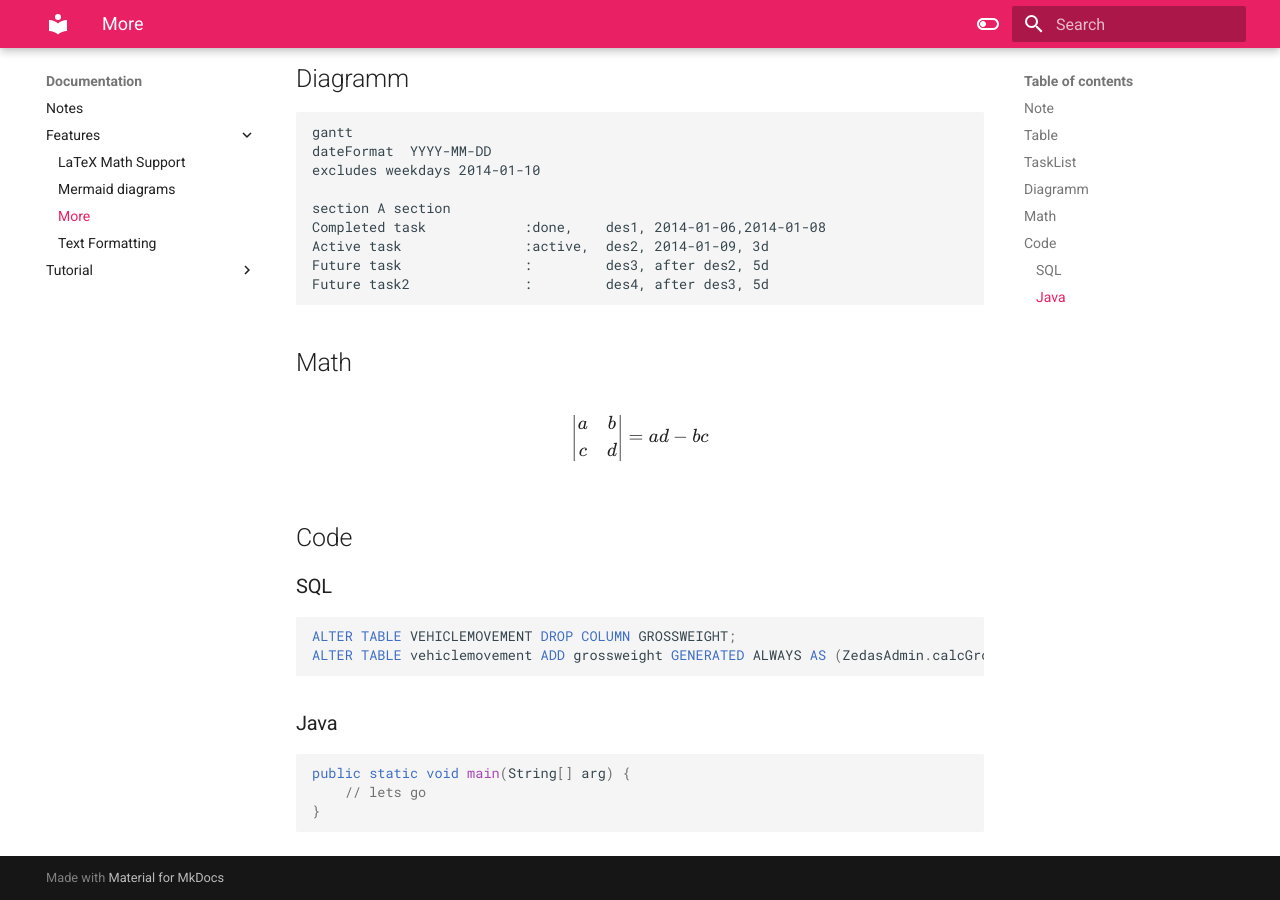
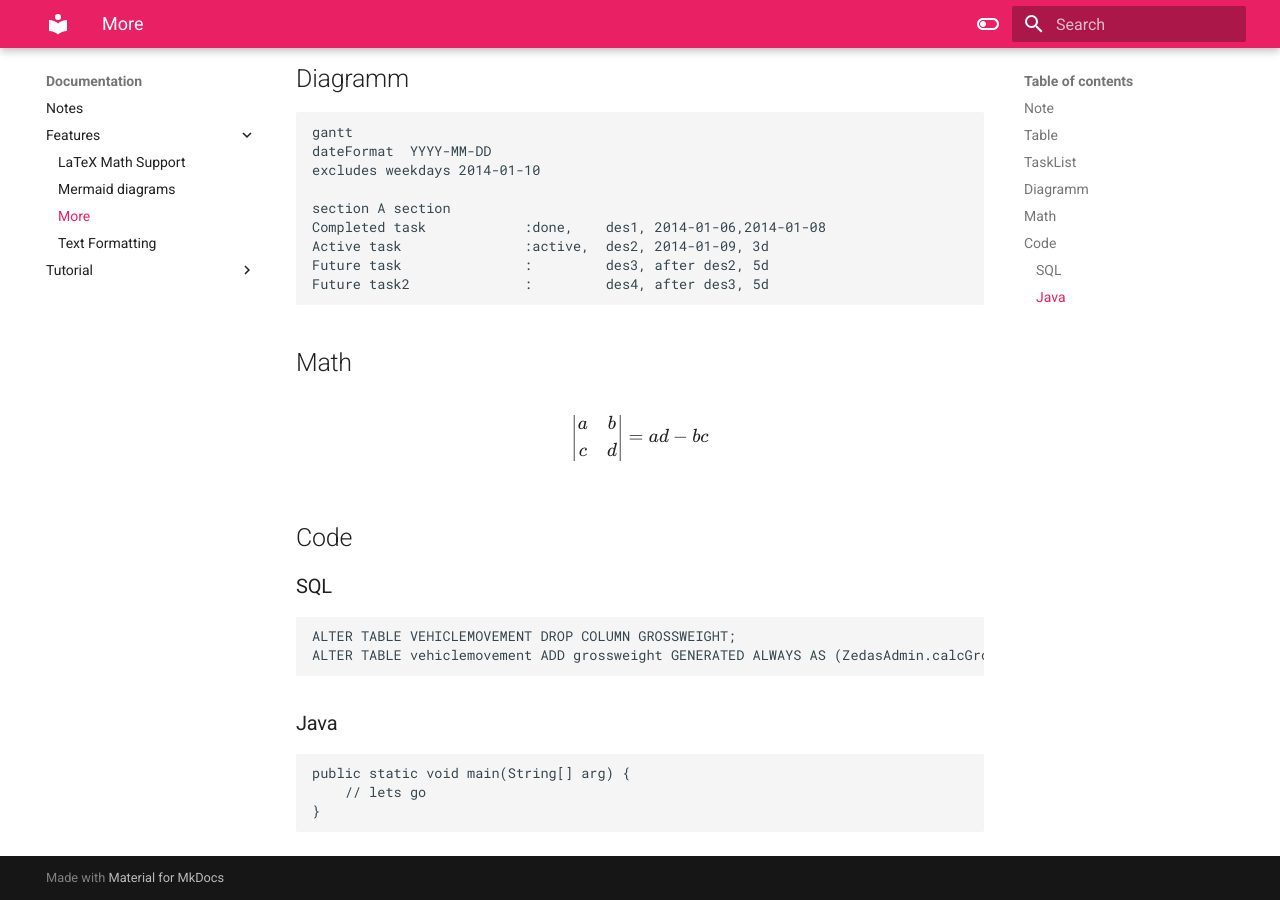
Before and after one commit to cxplonka/obsidian-publish-mkdocs, an MkDocs documentation site: the page built from docs/Features/More.md, in a window 1280 px wide and 900 px high, scrolled down 805 px. Built offline with MkDocs 1.6.1 and Material for MkDocs 9.7.7, drawn with Linux system fonts in a browser that asks for light colours.

Commit message:
Update mkdocs.yml

```diff
--- a/mkdocs.yml
+++ b/mkdocs.yml
@@ -27,9 +27,9 @@ theme:
 
 # Extensions
 markdown_extensions:
-  #- pymdownx.highlight:
+  - pymdownx.highlight:
   #    anchor_linenums: true
-  #    use_pygments: false # pyments not work with mermaid
+      use_pygments: false # pyments not work with mermaid
   - pymdownx.inlinehilite
   - pymdownx.snippets
   - pymdownx.superfences
```
